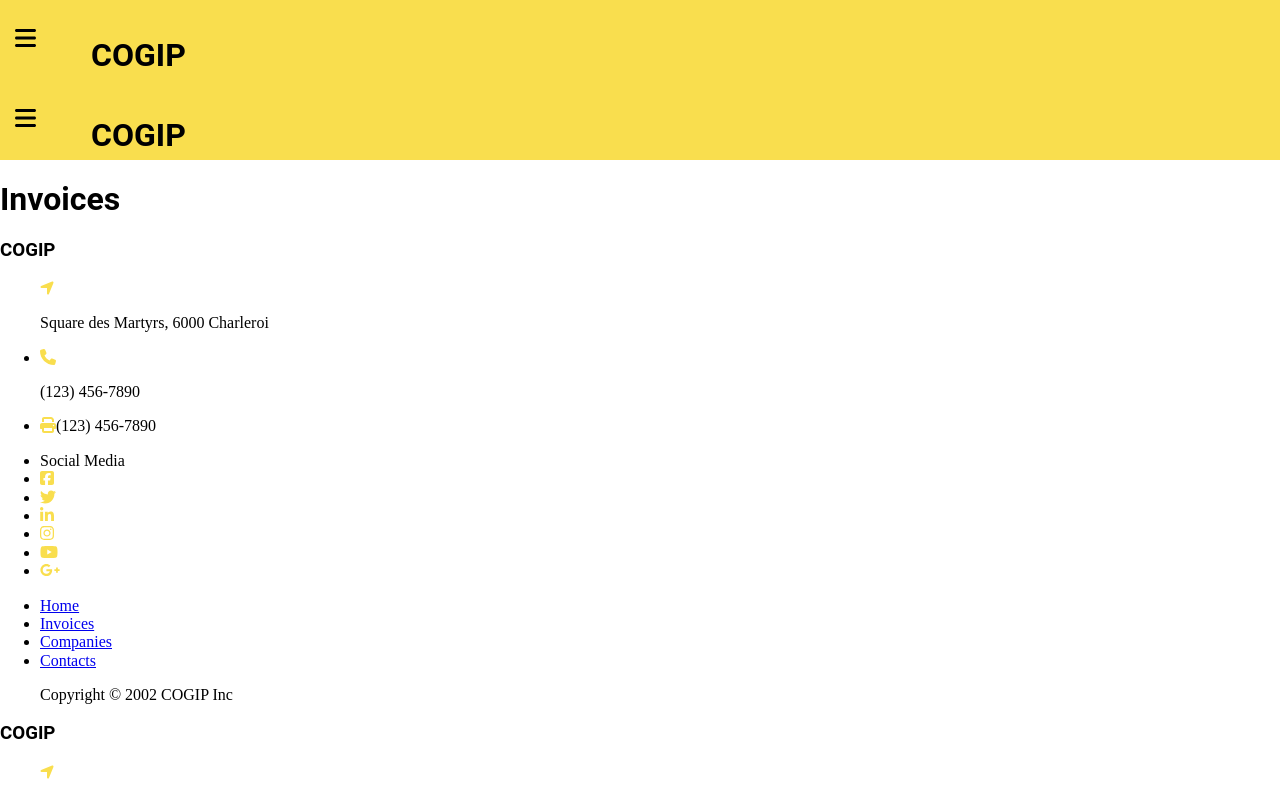
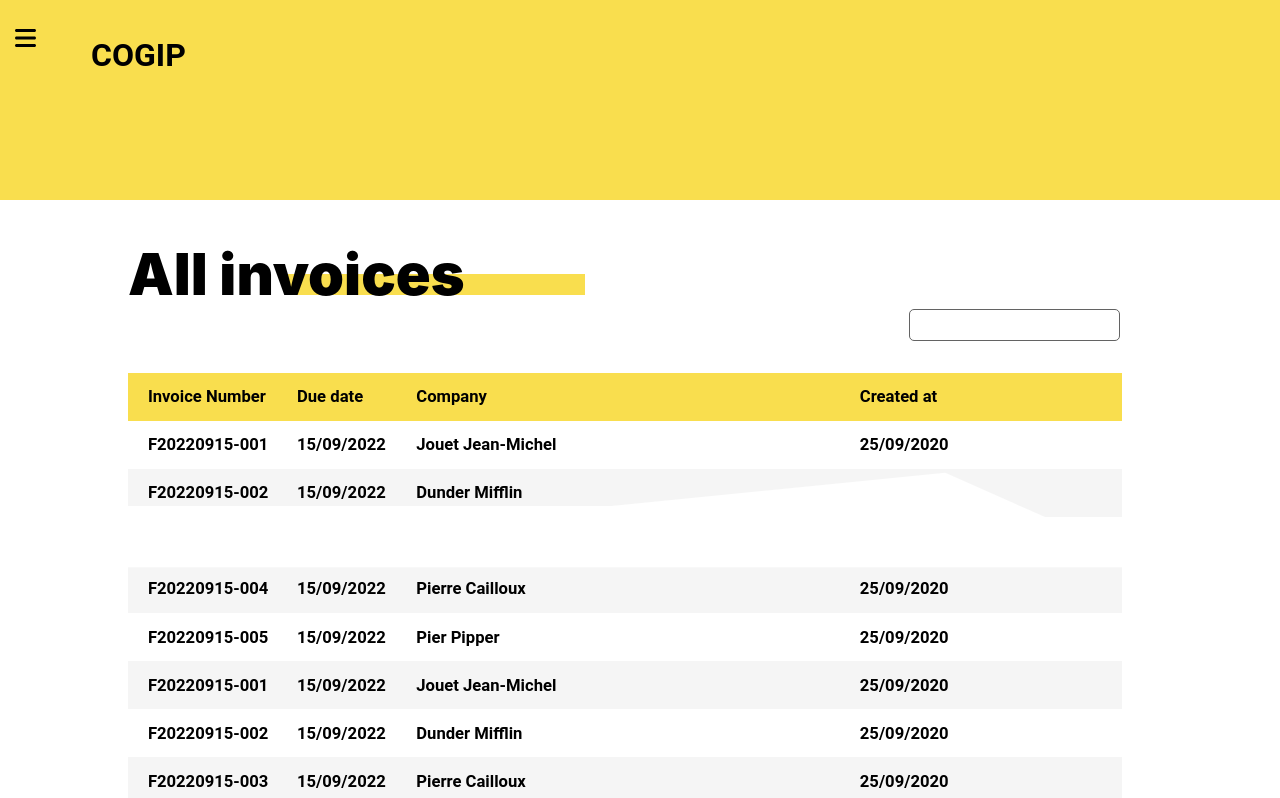
Before and after one commit to Robpiot/COGIP-GP3, a React (Vite) app: page /invoices in a window 1280 px wide. Shown: the top 798 px of the page. Built offline with nearby package versions, Linux system fonts and the light colour scheme; the HTML template or start-up script is replaced by a standard one.

Commit message:
adding Invoices Page

```diff
--- a/src/App.jsx
+++ b/src/App.jsx
@@ -1,12 +1,8 @@
 import { Route, Routes } from "react-router-dom";
 import Dashboard from './view/dashboard/Dashboard.jsx'
-import Home from "./view/home.jsx";
 import Invoices from "./view/invoices.jsx";
 import Companies from "./view/companies.jsx";
 import Contacts from "./view/contacts.jsx";
-import Header from "./partials/header.jsx";
-import Footer from "./partials/footer.jsx";
-
 import '../src/assets/css/style.css'
 import { HomePage } from './view/HomePage.jsx';
 
@@ -14,7 +10,6 @@ function App() {
 
   return (
     <div>
-      <Header />
       <Routes>
       <Route path="/" element={<HomePage />} />
         <Route path="/contacts" element={<Contacts />} />
@@ -22,7 +17,6 @@ function App() {
         <Route path="/invoices" element={<Invoices />} />
         <Route path="/dashboard" element={<Dashboard />} />
       </Routes>
-      <Footer />
     </div>
   );
 }
--- a/src/assets/css/style.css
+++ b/src/assets/css/style.css
@@ -356,6 +356,35 @@ Files inside this folder can contain global styles used in the project.
   text-transform: uppercase;
 }
 
+.titleSection {
+  color: #000;
+  font-family: "Inter", sans-serif;
+  font-size: 4.5vw;
+  font-style: normal;
+  font-weight: 900;
+  line-height: normal;
+}
+
+.field {
+  border-radius: 5px;
+  border: 1px solid #636363;
+}
+
+.allInvoices table {
+  font-family: "Roboto", sans-serif;
+  font-size: 1.3vw;
+  font-weight: 600;
+  line-height: normal;
+  border-collapse: collapse;
+}
+.allInvoices table th {
+  text-align: left;
+  padding-left: 2%;
+}
+.allInvoices table td {
+  padding-left: 2%;
+}
+
 /*
 This file is used to contain all abstracts imports.
 Files inside this folder can contain abstract settings, helpers or functions. They have no direct output.
@@ -509,6 +538,84 @@ Files inside this folder should contain all styles relating to a reusable compon
   z-index: 0;
 }
 
+.svgSectionIn {
+  background-color: #F9DE4E;
+  height: 15vh;
+  width: auto;
+}
+.svgSectionIn .svgInvoices {
+  position: absolute;
+  z-index: 2;
+  width: 85.5vw;
+  margin-top: 9vh;
+  padding-left: 5%;
+}
+
+.titleSection {
+  margin-left: 10%;
+  margin-bottom: 0;
+  position: relative;
+  z-index: 99;
+}
+.titleSection::after {
+  content: "";
+  position: absolute;
+  top: 50%;
+  left: 13.7%;
+  bottom: 0;
+  height: 30%;
+  width: 26%;
+  background-color: #F9DE4E;
+  z-index: -1;
+}
+
+.field {
+  height: 3.5vh;
+  width: 16vw;
+  position: absolute;
+  right: 12.5%;
+}
+
+.allInvoices {
+  margin: 5% 10% 5% 10%;
+}
+.allInvoices table {
+  width: 77.67vw;
+  border-collapse: collapse;
+}
+.allInvoices table th {
+  background-color: #F9DE4E;
+  height: 3.6vw;
+}
+.allInvoices table .invNum {
+  width: 15%;
+}
+.allInvoices table .date {
+  width: 12%;
+}
+.allInvoices table td {
+  height: 3.6vw;
+}
+.allInvoices table tr:nth-child(even) {
+  background-color: #F5F5F5;
+}
+.allInvoices table tr:nth-child(odd) {
+  background-color: #FFF;
+}
+
+@media screen and (min-width: 360px) and (max-width: 540px) {
+  .svgSectionIn .svgInvoices {
+    margin-top: 10.9vh;
+  }
+}
+@media screen and (min-width: 1014px) {
+  .svgSectionIn {
+    max-height: 15vh;
+  }
+  .svgSectionIn .svgInvoices {
+    margin-top: 5vh;
+  }
+}
 /*
 This file is used to contain all component imports.
 Files inside this folder can contain specific element styles and layout.
--- a/src/assets/scss/base/_typography.scss
+++ b/src/assets/scss/base/_typography.scss
@@ -40,3 +40,34 @@
     line-height: normal;
     text-transform: uppercase;
 }
+
+.titleSection {
+    color: #000;
+    font-family: 'Inter', sans-serif;
+    font-size: 4.5vw;
+    font-style: normal;
+    font-weight: 900;
+    line-height: normal;
+}
+
+.field {
+    border-radius: 5px;
+    border: 1px solid #636363;
+}
+
+.allInvoices {
+    table {
+        font-family: 'Roboto', sans-serif;
+        font-size: 1.3vw;
+        font-weight: 600;
+        line-height: normal;
+        border-collapse: collapse;
+        th {
+            text-align: left;
+            padding-left: 2%;
+        }
+        td {
+            padding-left: 2%;
+        }
+    }
+}
--- a/src/assets/scss/components/__components-dir.scss
+++ b/src/assets/scss/components/__components-dir.scss
@@ -9,3 +9,4 @@ Files inside this folder should contain all styles relating to a reusable compon
 @import './introHomePage';
 @import './listofInvoices';
 @import './endPage';
+@import './allInvoices';
--- /dev/null
+++ b/src/assets/scss/components/_allInvoices.scss
@@ -0,0 +1,89 @@
+.svgSectionIn {
+    background-color: #F9DE4E;
+    height:15vh;
+    width: auto;
+
+    .svgInvoices {
+        position: absolute;
+        z-index:2;
+        width: 85.5vw;
+        margin-top: 9vh;
+        padding-left: 5%;
+    }
+}
+
+.titleSection {
+    margin-left: 10%;
+    margin-bottom: 0;
+    position:relative;
+    z-index:99;
+
+    &::after {
+        content:"";
+        position:absolute;
+        top:50%;
+        left:13.7%;
+        bottom: 0;
+        height: 30%;
+        width: 26%;
+        background-color: #F9DE4E;
+        z-index:-1;
+    }
+}
+
+.field {
+    height: 3.5vh;
+    width:16vw;
+    position: absolute;
+    right:12.5%;
+}
+
+.allInvoices {
+    margin: 5% 10% 5% 10%;
+
+    table {
+        width: 77.67vw;
+        border-collapse: collapse;
+
+        th {
+            background-color:#F9DE4E;
+            height: 3.6vw;
+        }
+        .invNum {
+            width: 15%;
+        }
+
+        .date {
+            width: 12%;
+        }
+
+        td {
+            height: 3.6vw;
+
+        }
+        tr:nth-child(even) {
+            background-color: #F5F5F5;
+        }
+
+        tr:nth-child(odd) {
+            background-color: #FFF;
+        }
+    }
+}
+
+@media screen and (min-width:360px) and (max-width:540px) {
+    .svgSectionIn {
+        .svgInvoices {
+            margin-top: 10.9vh;
+        }
+    }
+}
+
+@media screen and (min-width:1014px){
+    .svgSectionIn {
+        max-height: 15vh;
+        .svgInvoices {
+            margin-top: 5vh;
+        }
+    }
+}
--- /dev/null
+++ b/src/components/AllInvoices.jsx
@@ -0,0 +1,76 @@
+export function AllInvoices() {
+    return (
+        <table>
+        <thead>
+            <tr>
+                <th className="invNum">Invoice Number</th>
+                <th className="date">Due date</th>
+                <th className="company">Company</th>
+                <th className="creation">Created at</th>
+            </tr>
+        </thead>
+        <tbody>
+            <tr>
+                <td>F20220915-001</td>
+                <td>15/09/2022</td>
+                <td>Jouet Jean-Michel</td>
+                <td>25/09/2020</td>
+            </tr>
+            <tr>
+                <td>F20220915-002</td>
+                <td>15/09/2022</td>
+                <td>Dunder Mifflin</td>
+                <td>25/09/2020</td>
+            </tr>
+            <tr>
+                <td>F20220915-003</td>
+                <td>15/09/2022</td>
+                <td>Pierre Cailloux</td>
+                <td>25/09/2020</td>
+            </tr>
+            <tr>
+                <td>F20220915-004</td>
+                <td>15/09/2022</td>
+                <td>Pierre Cailloux</td>
+                <td>25/09/2020</td>
+            </tr>
+            <tr>
+                <td>F20220915-005</td>
+                <td>15/09/2022</td>
+                <td>Pier Pipper</td>
+                <td>25/09/2020</td>
+            </tr>
+            <tr>
+                <td>F20220915-001</td>
+                <td>15/09/2022</td>
+                <td>Jouet Jean-Michel</td>
+                <td>25/09/2020</td>
+            </tr>
+            <tr>
+                <td>F20220915-002</td>
+                <td>15/09/2022</td>
+                <td>Dunder Mifflin</td>
+                <td>25/09/2020</td>
+            </tr>
+            <tr>
+                <td>F20220915-003</td>
+                <td>15/09/2022</td>
+                <td>Pierre Cailloux</td>
+                <td>25/09/2020</td>
+            </tr>
+            <tr>
+                <td>F20220915-004</td>
+                <td>15/09/2022</td>
+                <td>Pierre Cailloux</td>
+                <td>25/09/2020</td>
+            </tr>
+            <tr>
+                <td>F20220915-005</td>
+                <td>15/09/2022</td>
+                <td>Pier Pipper</td>
+                <td>25/09/2020</td>
+            </tr>
+        </tbody>
+    </table>
+    )
+}
--- a/src/view/HomePage.jsx
+++ b/src/view/HomePage.jsx
@@ -1,10 +1,13 @@
 import LastInvoices from '../components/LastInvoices.jsx';
 import LastContacts from '../components/LastContacts.jsx';
 import LastCompanies from '../components/LastCompanies.jsx';
+import Header from "../partials/header.jsx";
+import Footer from "../partials/footer.jsx";
 
 export function HomePage() {
     return (
         <div className="page">
+            <Header />
             <div className="home">
                 <h1 className="title">Manage your customers and invoices easily</h1>
                 <img src="/img/homeLogo.png" className="homeLogo" alt="homeLogo"/>
@@ -28,6 +31,7 @@ export function HomePage() {
                     <path d="M92.6332 0L772 167V409H0.960754L92.6332 0Z" fill="#F9DE4E"/>
                 </svg>
             </div>
+            <Footer />
         </div>
     )
 }
--- a/src/view/home.jsx
+++ /dev/null
@@ -1,14 +0,0 @@
-import Header from "../partials/header.jsx";
-import Footer from "../partials/footer.jsx";
-
-const Home = () => {
-  return (
-    <div>
-      <Header />
-      <h1>Home</h1>
-      <Footer />
-    </div>
-  );
-};
-
-export default Home;
--- a/src/view/invoices.jsx
+++ b/src/view/invoices.jsx
@@ -1,11 +1,21 @@
 import Header from "../partials/header.jsx";
 import Footer from "../partials/footer.jsx";
+import { AllInvoices } from "../components/AllInvoices.jsx";
 
 const Invoices = () => {
   return (
     <div>
       <Header />
-      <h1>Invoices</h1>
+      <div className="svgSectionIn">
+          <svg className="svgInvoices" width="" height="" viewBox="0 0 1299 112" fill="none" xmlns="http://www.w3.org/2000/svg">
+              <path d="M0 39.3514H649.5L1046 0L1299 112H0V39.3514Z" fill="white"/>
+          </svg>
+      </div>
+      <h1 className="titleSection">All invoices</h1>
+      <input className="field" type="text" />
+      <div className="allInvoices">
+        <AllInvoices />
+      </div>
       <Footer />
     </div>
   );
```
Also changed, not shown: 1 other file (tests, documents, lock files or other folders).
